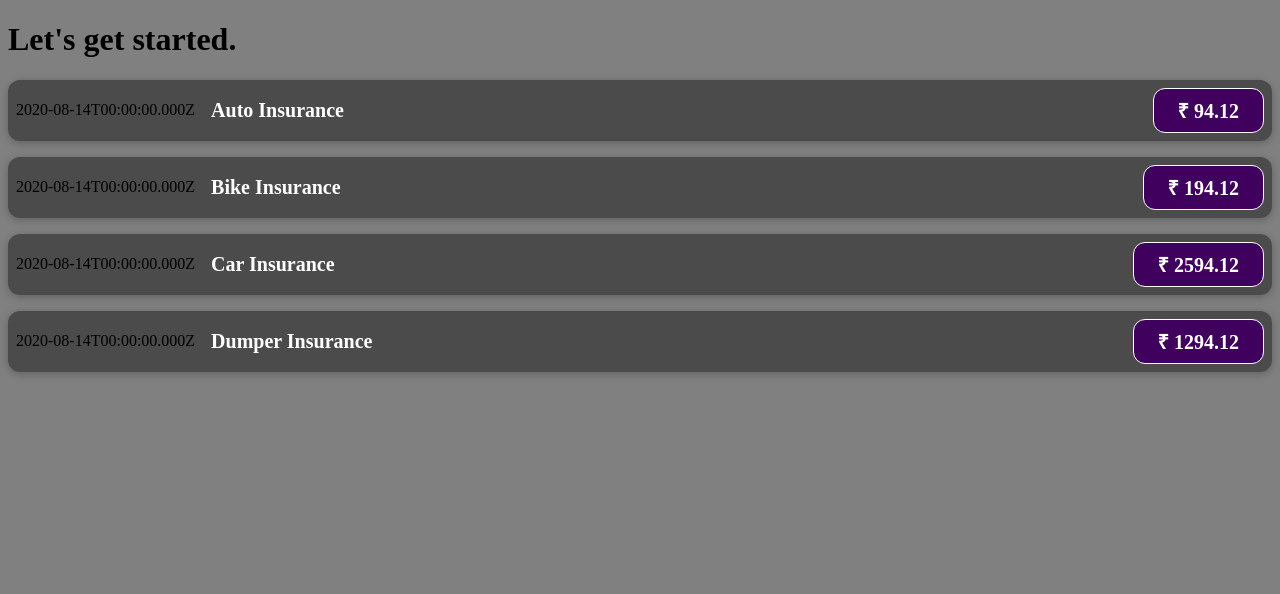
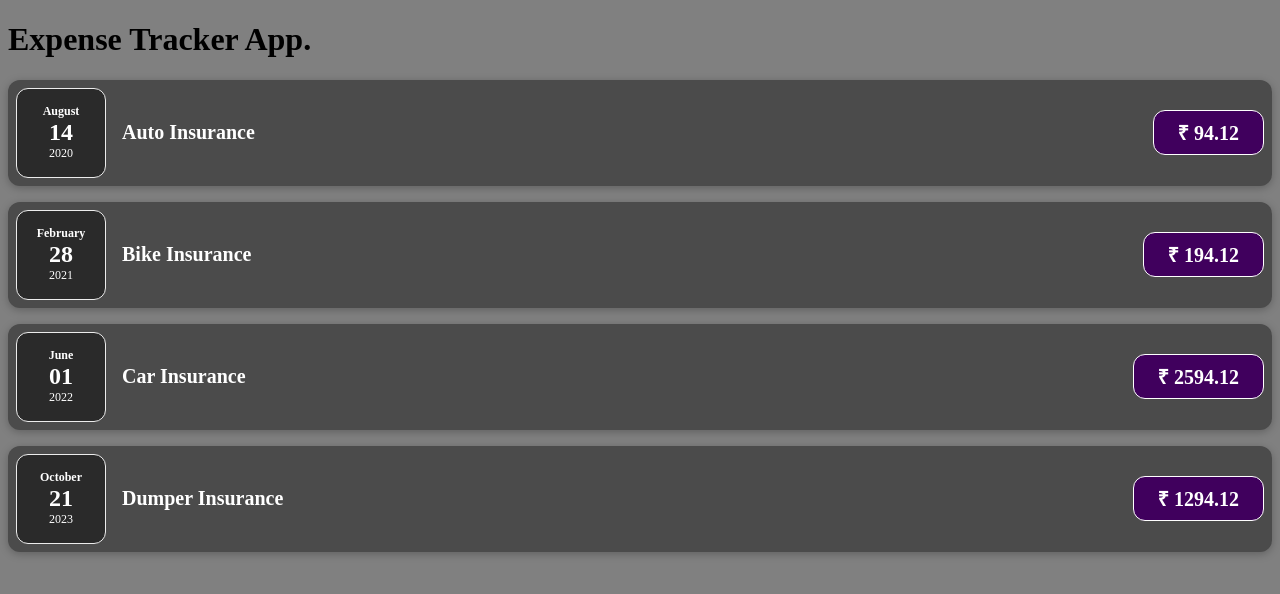
Before and after one commit to CoolShivas/Expense_Tracker_App, a React (Vite) app in the folder Expense_Tracker_App/: page / in a window 1280 px wide. Shown: the top 594 px of the page. Built offline with nearby package versions, Linux system fonts and the light colour scheme.

Commit message:
Component_ExpenseDate

```diff
--- a/Expense_Tracker_App/src/App.jsx
+++ b/Expense_Tracker_App/src/App.jsx
@@ -1,5 +1,6 @@
-import ExpenseItem from "./components/ExpenseItem";
+
 import ExpenseItems from "./components/ExpenseItems";
+
 
 function App() {
 
@@ -14,26 +15,26 @@ function App() {
       id: "e2",
       title: "Bike Insurance",
       amount: 194.12,
-      date: new Date(2020, 7, 14),
+      date: new Date(2021, 1, 28),
     },
     {
       id: "e3",
       title: "Car Insurance",
       amount: 2594.12,
-      date: new Date(2020, 7, 14),
+      date: new Date(2022, 5, 1),
     },
     {
       id: "e4",
       title: "Dumper Insurance",
       amount: 1294.12,
-      date: new Date(2020, 7, 14),
+      date: new Date(2023, 9, 21),
     },
   ];
 
   return (
     <div>
-      <h1> Let's get started. </h1>
 
+      <h1> Expense Tracker App. </h1>
       <ExpenseItems expensesABC={expenses}></ExpenseItems>
     </div>
   )
--- /dev/null
+++ b/Expense_Tracker_App/src/components/ExpenseDate.jsx
@@ -0,0 +1,16 @@
+import styles from "./ExpenseDate.module.css";
+
+const ExpenseDate = (props) => {
+
+    const month = props.dateXYZ.toLocaleString('en-US', { month: 'long' });
+    const day = props.dateXYZ.toLocaleString('en-US', { day: '2-digit' });
+    const year = props.dateXYZ.getFullYear();
+
+    return <div className={styles.expense_date}>
+        <div className={styles.expense_date__month}> {month} </div>
+        <div className={styles.expense_date__day}> {day} </div>
+        <div className={styles.expense_date__year}> {year} </div>
+    </div>
+}
+
+export default ExpenseDate;
--- /dev/null
+++ b/Expense_Tracker_App/src/components/ExpenseDate.module.css
@@ -0,0 +1,26 @@
+.expense_date {
+    display: flex;
+    flex-direction: column;
+    width: 5.5rem;
+    height: 5.5rem;
+    border: 1px solid #ececec;
+    background-color: #2a2a2a;
+    color: white;
+    border-radius: 12px;
+    align-items: center;
+    justify-content: center;
+}
+
+.expense_date__month {
+    font-size: 0.75rem;
+    font-weight: bold;
+}
+
+.expense_date__year {
+    font-size: 0.75rem;
+}
+
+.expense_date__day {
+    font-size: 1.5rem;
+    font-weight: bold;
+}
--- a/Expense_Tracker_App/src/components/ExpenseItem.jsx
+++ b/Expense_Tracker_App/src/components/ExpenseItem.jsx
@@ -1,11 +1,12 @@
 import styles from "./ExpenseItem.module.css";
+import ExpenseDate from "./ExpenseDate";
 
 const ExpenseItem = (props) => {
 
     return (
         <div className={styles.expense_item}>
-            <div> {props.dateABC.toISOString()}
-            </div>
+            {/* <div> {props.dateABC.toISOString()} </div> */}
+            <ExpenseDate dateXYZ={props.dateABC}></ExpenseDate>
             <div
                 className={styles.expense_item__description}>
                 <h2> {props.nameABC} </h2>
```
